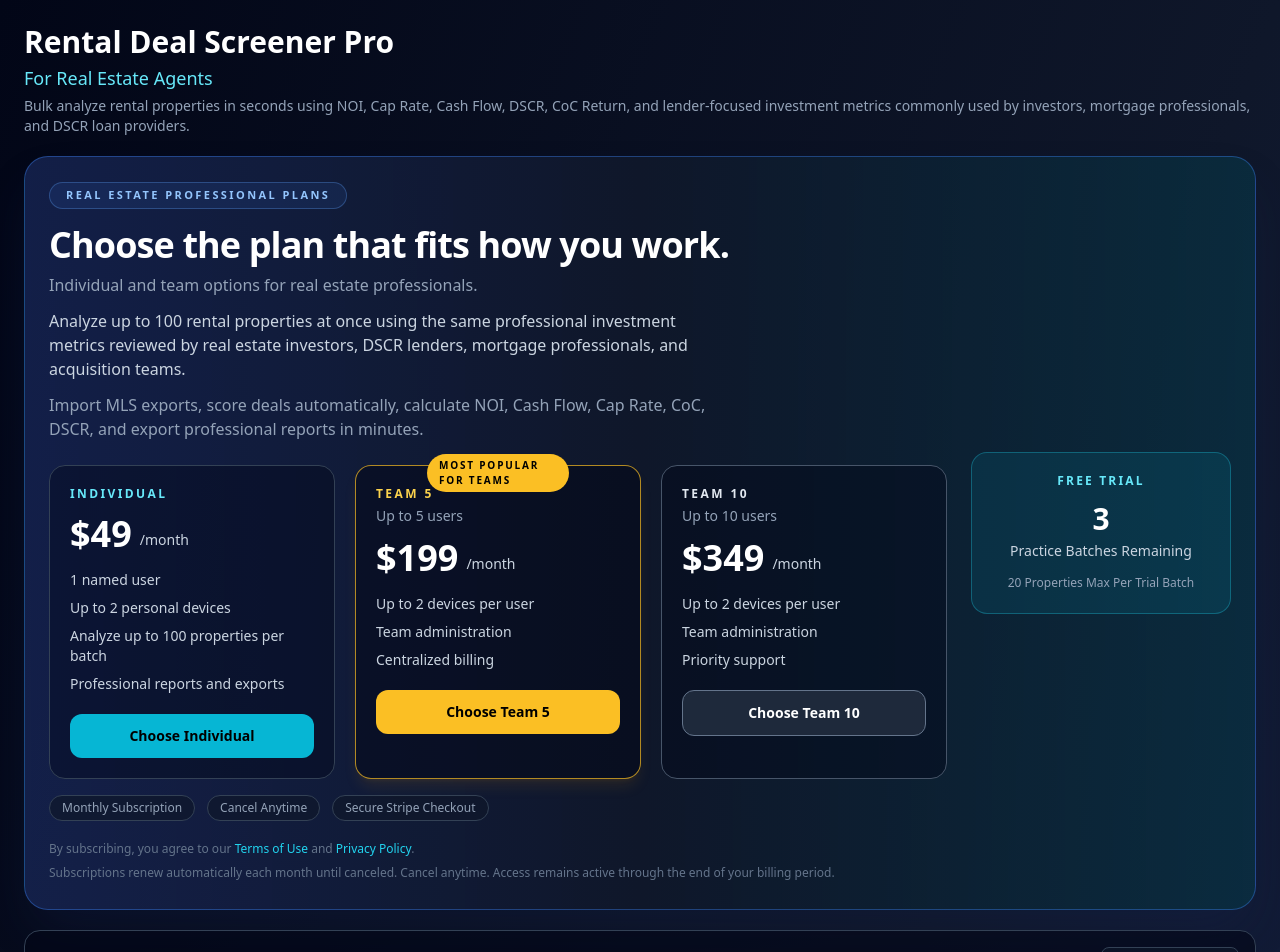
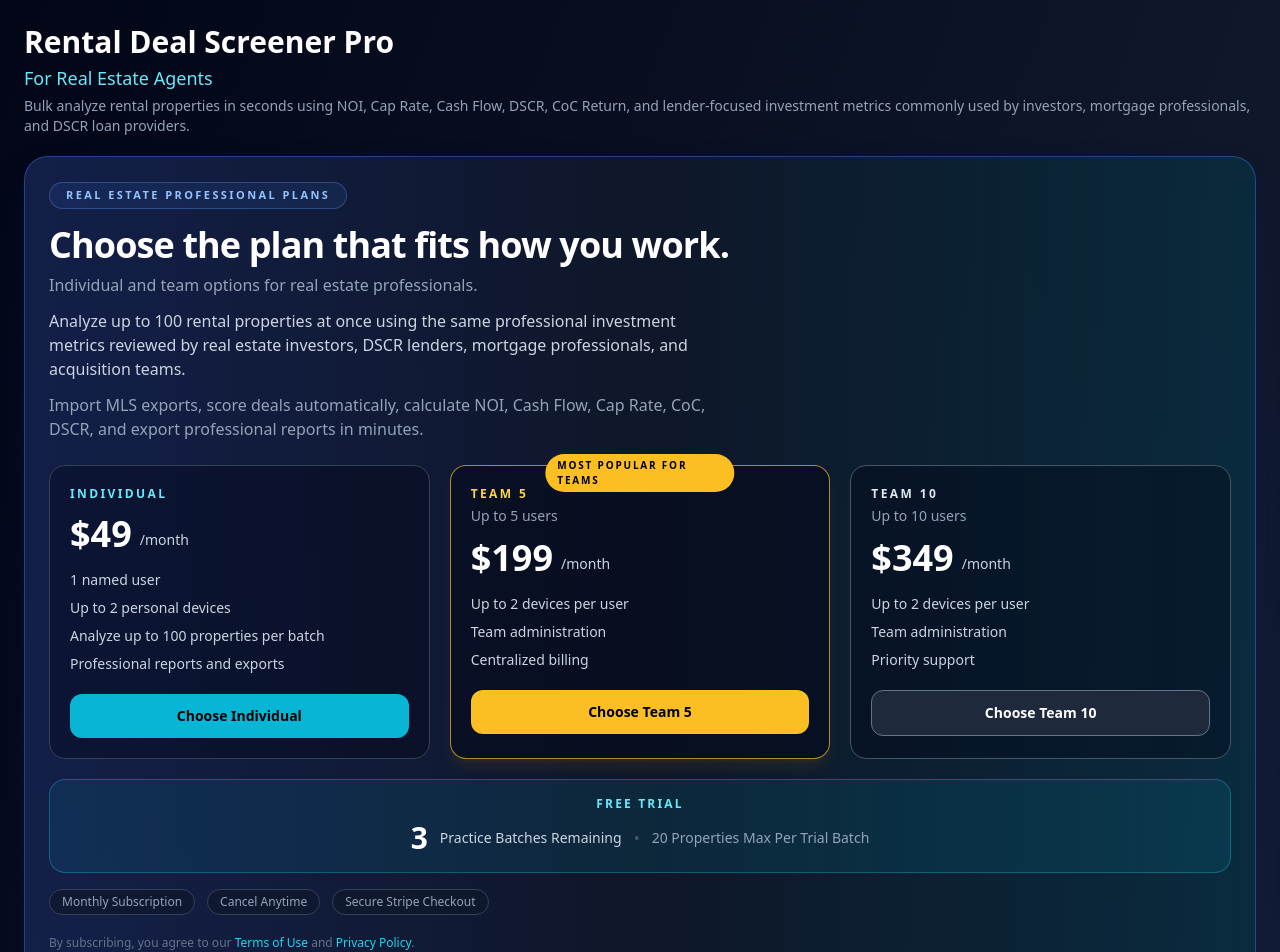
Before and after one commit to adrianr71/deal-analyzer, a React (Vite) app: page /agents in a window 1280 px wide. Shown: the top 952 px of the page. Built offline with nearby package versions, Linux system fonts and the light colour scheme.

Commit message:
Cleaner 3 option with trials below them

```diff
--- a/src/pages/AgentV2.jsx
+++ b/src/pages/AgentV2.jsx
@@ -436,7 +436,7 @@ function handlePrintSummary() {
   investment metrics commonly used by investors,
   mortgage professionals, and DSCR loan providers.
 </p>            <div className="mt-5 overflow-hidden rounded-3xl border border-blue-500/40 bg-gradient-to-r from-blue-950/80 via-slate-900 to-cyan-950/70 p-6 shadow-2xl shadow-blue-950/30">
-              <div className={`flex flex-col gap-6 ${isPaid ? "items-center text-center" : "lg:flex-row lg:items-center lg:justify-between"}`}>
+              <div className={`flex flex-col gap-6 ${isPaid ? "items-center text-center" : ""}`}>
                 <div>
                   {!isPaid ? (
   <>
@@ -585,6 +585,31 @@ function handlePrintSummary() {
 
   </div>
 )}
+
+{!isPaid && (
+  <div className="mt-5 w-full rounded-2xl border border-cyan-400/30 bg-cyan-500/10 px-6 py-4 text-center">
+    <div className="text-xs font-semibold uppercase tracking-[0.18em] text-cyan-300">
+      Free Trial
+    </div>
+
+    <div className="mt-2 flex flex-wrap items-center justify-center gap-x-3 gap-y-1">
+      <span className="text-3xl font-bold text-white">
+        {remainingTrials}
+      </span>
+
+      <span className="text-sm font-medium text-slate-300">
+        Practice Batches Remaining
+      </span>
+
+      <span className="hidden text-slate-600 sm:inline">•</span>
+
+      <span className="text-sm text-slate-400">
+        20 Properties Max Per Trial Batch
+      </span>
+    </div>
+  </div>
+)}
+
 {!isPaid && (
   <>
     <div className="mt-4 flex flex-wrap items-center gap-3 text-xs text-slate-400">
@@ -618,20 +643,9 @@ function handlePrintSummary() {
   </>
 )}
                 </div>
-         <div className={`${isPaid ? "hidden" : ""} min-w-[260px] rounded-2xl border border-cyan-400/30 bg-cyan-500/10 p-5 text-center`}>
-                  {!isPaid ? <><div className="text-xs font-semibold uppercase tracking-[0.18em] text-cyan-300">
-  Free Trial
-</div>
 
-<div className="mt-3 text-3xl font-bold text-white">
-  {remainingTrials}
-</div>
 
-<div className="mt-1 text-sm text-slate-300">
-  Practice Batches Remaining
-<div className="mt-3 text-xs leading-5 text-slate-400">20 Properties Max Per Trial Batch</div>
-</div></> : <><div className="text-xs font-semibold uppercase tracking-[0.18em] text-green-300">Professional Access Active</div><div className="mt-3 text-3xl font-bold text-white">Unlimited</div><div className="mt-1 text-sm text-slate-300">Monthly Batch Access</div><div className="mt-4 text-xs leading-6 text-slate-400">Your professional subscription is currently active.</div></>}
-                </div>
+
               </div>
             </div>
           </header>
```
